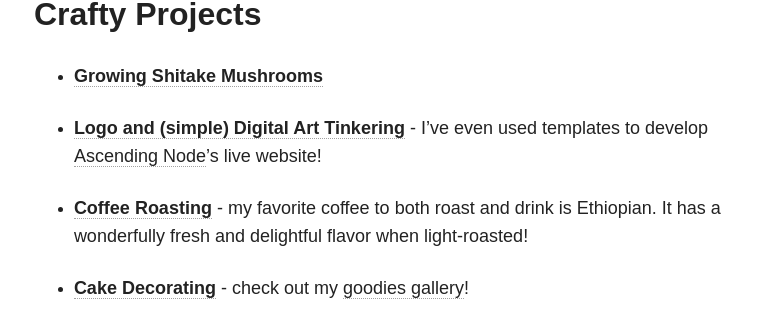
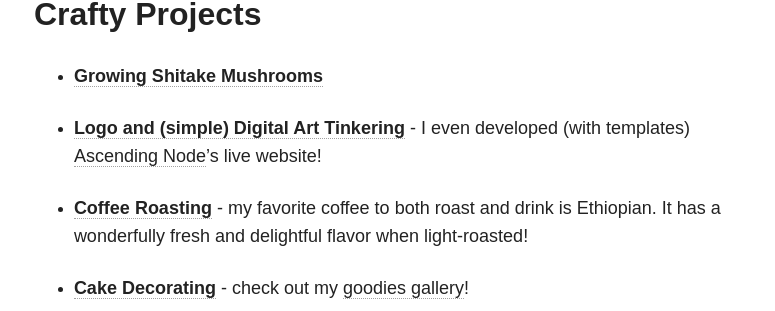
Before and after one commit to teresafinn/teresafinn.github.io, a Jekyll site: the page built from projects/index.md, in a window 1280 px wide and 900 px high, scrolled down 1560 px. Shown: the part 142-453 px from the top of the window, without its empty margins (252-1027 px from the left). Built offline with Jekyll 4.4.1, drawn with Linux system fonts in a browser that asks for light colours; nearby versions of some CDN libraries.

Commit message:
Update language

```diff
--- a/projects/index.md
+++ b/projects/index.md
@@ -39,7 +39,7 @@
 ##  Crafty Projects
 * [**Growing Shitake Mushrooms**](link)
 
-* [**Logo and (simple) Digital Art Tinkering**](/projects/digital-art-tinkering) - I've even used templates to develop [Ascending Node](http://ascendingnode.ca/)'s live website!
+* [**Logo and (simple) Digital Art Tinkering**](/projects/digital-art-tinkering) - I even developed (with templates) [Ascending Node](http://ascendingnode.ca/)'s live website!
 
 * [**Coffee Roasting**](link) - my favorite coffee to both roast and drink is Ethiopian. It has a wonderfully fresh and delightful flavor when light-roasted!
 
```
